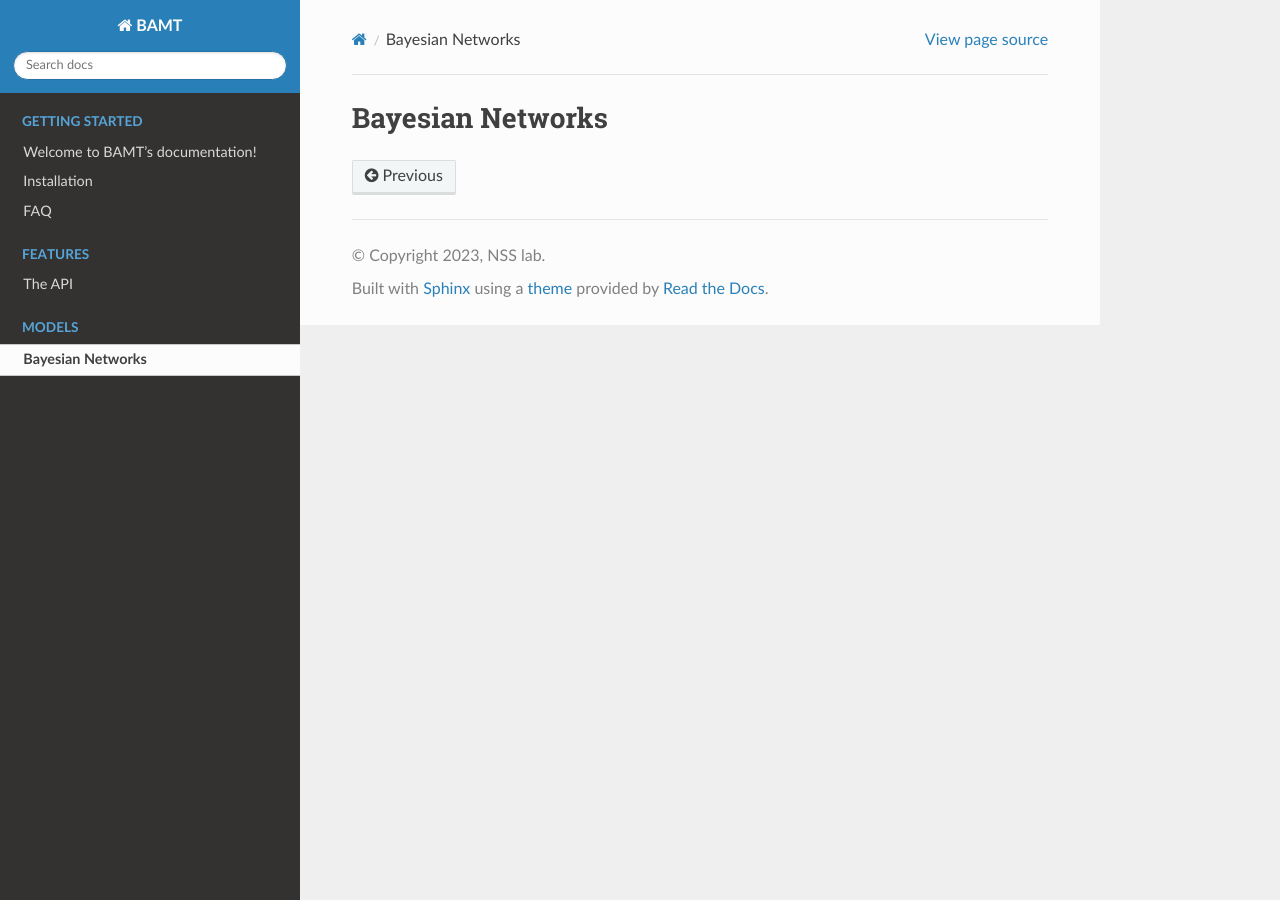
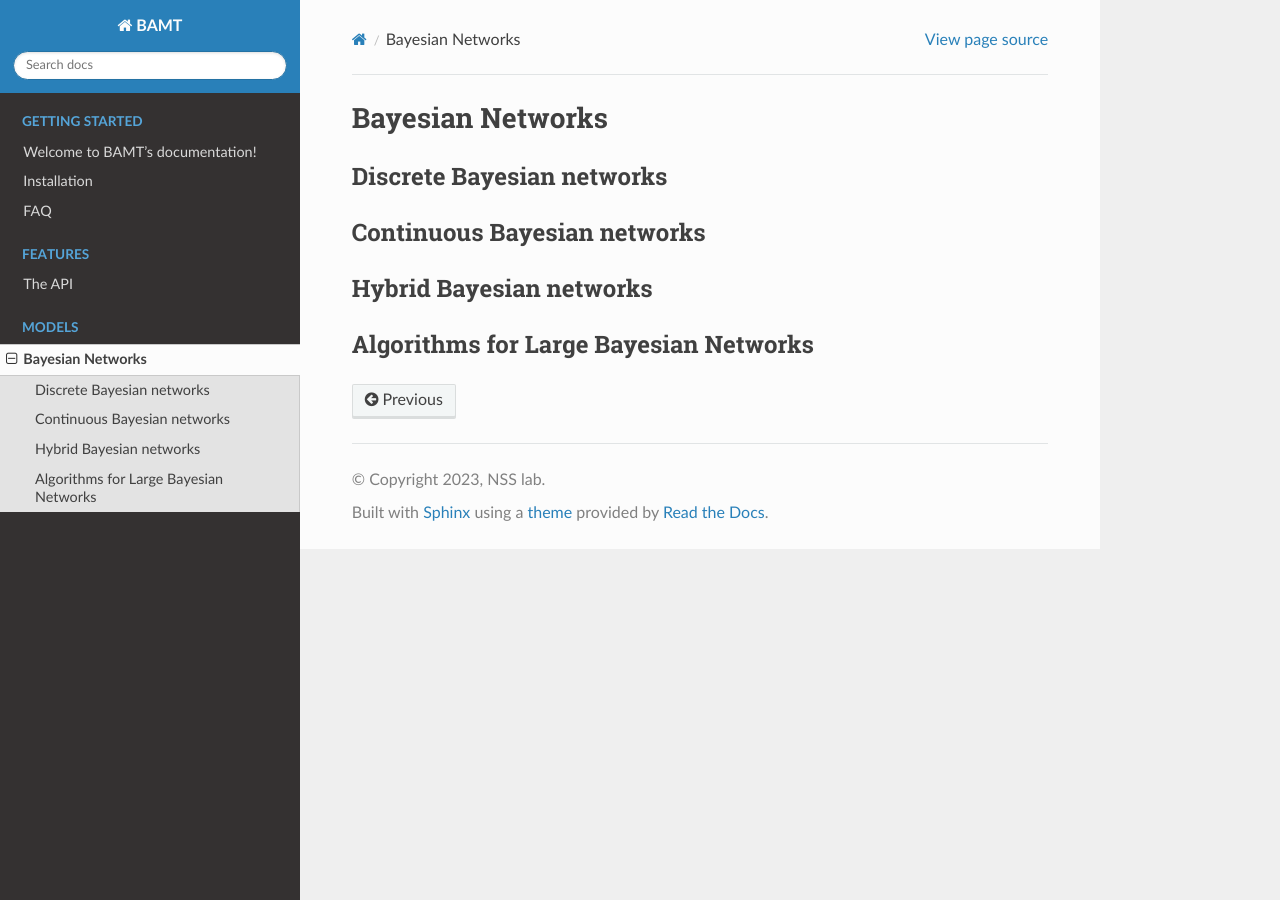
Before and after one commit to aimclub/BAMT, a Sphinx documentation site: the page built from docs/source/models/BayesianNetworks.rst, in a window 1280 px wide. Built offline with Sphinx 7.4.7 and the Read the Docs theme 2.0.0, drawn with Linux system fonts in a browser that asks for light colours.

Commit message:
updated docs

```diff
--- a/docs/source/models/BayesianNetworks.rst
+++ b/docs/source/models/BayesianNetworks.rst
@@ -1,4 +1,17 @@
-.. _bayesiannetwork:
+.. _bayesiannetworks:
 
 Bayesian Networks
 =================
+
+Discrete Bayesian networks
+--------------------------
+
+Continuous Bayesian networks
+----------------------------
+
+Hybrid Bayesian networks
+------------------------
+
+
+Algorithms for Large Bayesian Networks
+--------------------------------------
```
